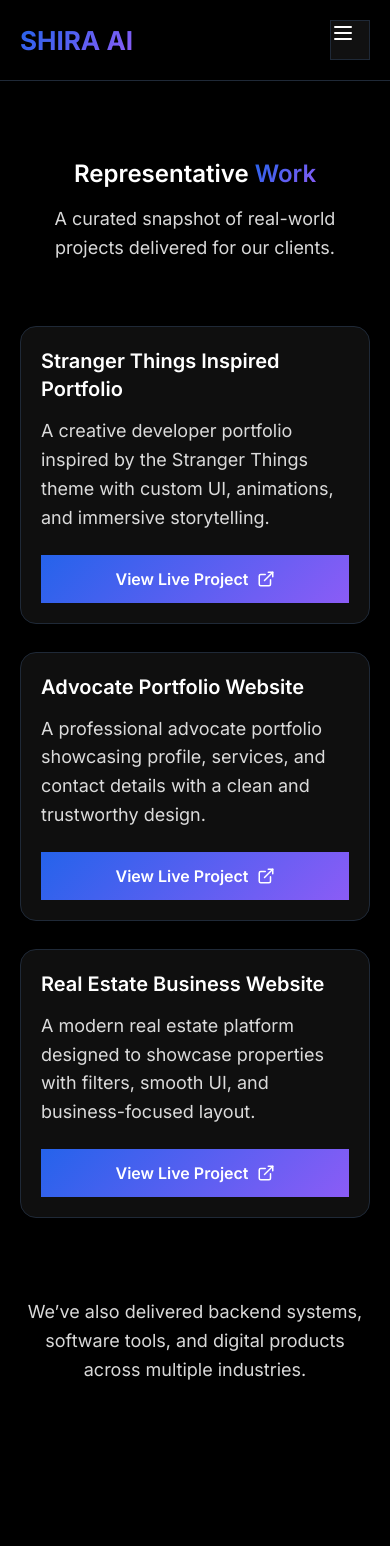
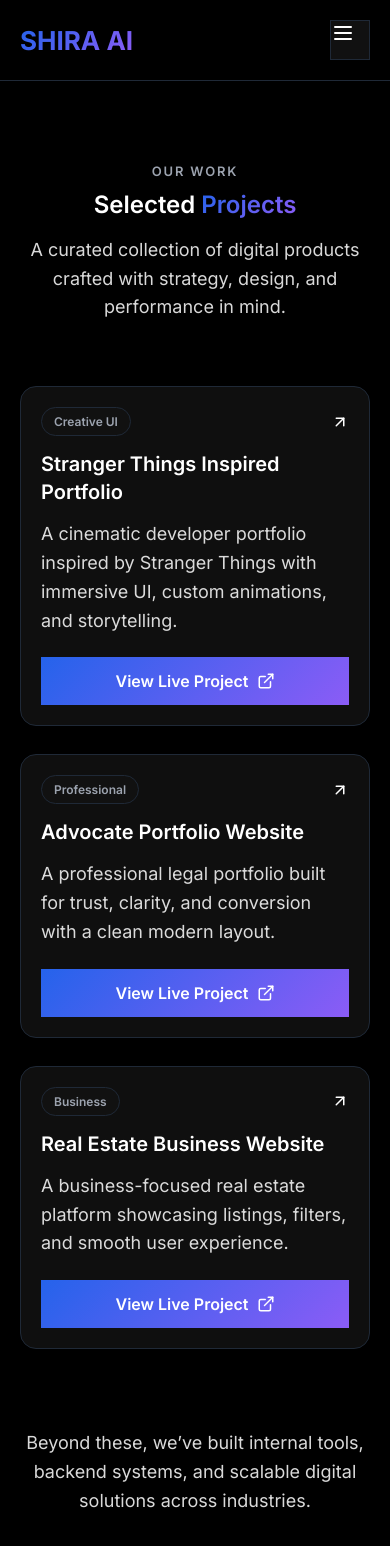
Before and after one commit to Shivam0701/SHIRA-AI, a React (Create React App) app in the folder frontend/: page /projects in a window 390 px wide. Shown: the top 1546 px of the page. Before the commit the page ends 1444 px from the top, so only its background shows below. Built offline with nearby package versions, Linux system fonts and the light colour scheme.

Commit message:
fix project page issue

```diff
--- a/frontend/src/App.css
+++ b/frontend/src/App.css
@@ -53,7 +53,7 @@
 }
 
 /* ================================
-   PAGE TRANSITION
+   PAGE TRANSITION (GLOBAL)
 ================================ */
 
 .page-transition {
@@ -111,7 +111,6 @@
   gap: 32px;
 }
 
-/* Nav buttons (About / Services / etc.) */
 .desktop-nav button {
   background: none;
   border: none;
@@ -128,7 +127,6 @@
   color: var(--text-primary);
 }
 
-/* Nav link (Projects) */
 .desktop-nav a {
   color: var(--text-muted);
   text-decoration: none;
@@ -155,7 +153,7 @@
   display: flex;
   align-items: center;
   justify-content: center;
-  transition: background 0.2s ease, border 0.2s ease;
+  transition: opacity 0.2s ease;
 }
 
 .theme-btn:hover {
@@ -197,7 +195,6 @@
   font-size: 18px;
   text-align: left;
   cursor: pointer;
-  font-family: inherit;
 }
 
 .mobile-menu a {
@@ -207,7 +204,7 @@
 }
 
 /* ================================
-   PROJECTS PAGE (FINAL FIX)
+   PROJECTS PAGE – BASE LAYOUT
 ================================ */
 
 .projects-page {
@@ -224,6 +221,15 @@
   margin-bottom: 16px;
 }
 
+.projects-eyebrow {
+  display: inline-block;
+  margin-bottom: 12px;
+  font-size: 13px;
+  letter-spacing: 0.14em;
+  font-weight: 600;
+  color: var(--text-muted);
+}
+
 .projects-list {
   max-width: 900px;
   margin: 0 auto;
@@ -232,11 +238,41 @@
   gap: 28px;
 }
 
+/* ================================
+   PROJECT CARD (CREATIVE)
+================================ */
+
 .project-card {
+  position: relative;
   background: var(--bg-secondary);
   padding: 32px;
   border-radius: 16px;
   border: 1px solid var(--border-subtle);
+  overflow: hidden;
+  transition: transform 0.35s ease, box-shadow 0.35s ease;
+}
+
+.project-card::before {
+  content: '';
+  position: absolute;
+  inset: 0;
+  background: linear-gradient(
+    120deg,
+    transparent,
+    rgba(255, 255, 255, 0.06),
+    transparent
+  );
+  opacity: 0;
+  transition: opacity 0.4s ease;
+}
+
+.project-card:hover {
+  transform: translateY(-8px);
+  box-shadow: 0 20px 40px rgba(0, 0, 0, 0.35);
+}
+
+.project-card:hover::before {
+  opacity: 1;
 }
 
 .project-card p {
@@ -244,10 +280,94 @@
   line-height: 1.6;
 }
 
+.project-card-top {
+  display: flex;
+  align-items: center;
+  justify-content: space-between;
+  margin-bottom: 14px;
+}
+
+.project-tag {
+  font-size: 12px;
+  font-weight: 600;
+  padding: 6px 12px;
+  border-radius: 999px;
+  background: var(--bg-overlay);
+  border: 1px solid var(--border-subtle);
+  color: var(--text-muted);
+}
+
 .project-btn {
   display: inline-flex;
   align-items: center;
   gap: 8px;
+}
+
+/* ================================
+   CINEMATIC ENTRY ANIMATIONS
+================================ */
+
+.cinematic-page {
+  animation: cinematicPageIn 1.1s cubic-bezier(0.22, 1, 0.36, 1);
+}
+
+@keyframes cinematicPageIn {
+  from {
+    opacity: 0;
+    transform: translateY(48px);
+  }
+  to {
+    opacity: 1;
+    transform: translateY(0);
+  }
+}
+
+.cinematic-header {
+  animation: cinematicHeader 0.8s ease forwards;
+}
+
+@keyframes cinematicHeader {
+  from {
+    opacity: 0;
+    transform: translateY(20px);
+  }
+  to {
+    opacity: 1;
+    transform: translateY(0);
+  }
+}
+
+.cinematic-card {
+  opacity: 0;
+  animation: cinematicCard 0.75s cubic-bezier(0.22, 1, 0.36, 1) forwards;
+}
+
+@keyframes cinematicCard {
+  from {
+    opacity: 0;
+    transform: translateY(36px);
+  }
+  to {
+    opacity: 1;
+    transform: translateY(0);
+  }
+}
+
+.cinematic-footer {
+  opacity: 0;
+  animation: cinematicFooter 0.7s ease forwards;
+  animation-delay: 300ms;
+}
+
+@keyframes cinematicFooter {
+  from {
+    opacity: 0;
+    transform: translateY(18px);
+  }
+  to {
+    opacity: 1;
+    transform: translateY(0);
+  }
 }
 
 .projects-footer {
@@ -257,7 +377,7 @@
 }
 
 /* ================================
-   RESPONSIVE
+   RESPONSIVE (SAFE)
 ================================ */
 
 @media (max-width: 768px) {
@@ -277,6 +397,15 @@
     padding: 20px;
   }
 
+  .project-card:hover {
+    transform: none;
+    box-shadow: none;
+  }
+
+  .project-card::before {
+    display: none;
+  }
+
   .project-btn {
     width: 100%;
     justify-content: center;
--- a/frontend/src/App.js
+++ b/frontend/src/App.js
@@ -3,11 +3,13 @@
 import Navbar from './components/Navbar';
 import Home from './pages/Home';
 import Projects from './pages/Projects';
+import ScrollToTop from './components/ScrollToTop'; // ✅ ADD THIS
 
 const App = () => {
   return (
     <div className="App">
       <Navbar />
+      <ScrollToTop /> {/* 🔥 MOST IMPORTANT LINE */}
 
       <main className="main-content">
         <Routes>
--- a/frontend/src/components/ScrollToTop.jsx
+++ b/frontend/src/components/ScrollToTop.jsx
@@ -1,17 +1,15 @@
-import { useEffect } from 'react';
+import { useLayoutEffect } from 'react';
 import { useLocation } from 'react-router-dom';
 
 const ScrollToTop = () => {
   const { pathname, hash } = useLocation();
 
-  useEffect(() => {
-    // 🔥 Agar hash hai, to ScrollToTop kuch nahi karega
+  useLayoutEffect(() => {
+    // Agar hash hai (#about, #services), to usko handle hone do
     if (hash) return;
 
-    window.scrollTo({
-      top: 0,
-      behavior: 'smooth',
-    });
+    // 🔥 DOM paint se pehle hi top pe le jao
+    window.scrollTo(0, 0);
   }, [pathname, hash]);
 
   return null;
--- a/frontend/src/pages/Projects.jsx
+++ b/frontend/src/pages/Projects.jsx
@@ -1,45 +1,62 @@
 import React from 'react';
-import { ExternalLink } from 'lucide-react';
+import { ExternalLink, ArrowUpRight } from 'lucide-react';
 
 const projects = [
   {
     title: 'Stranger Things Inspired Portfolio',
     description:
-      'A creative developer portfolio inspired by the Stranger Things theme with custom UI, animations, and immersive storytelling.',
+      'A cinematic developer portfolio inspired by Stranger Things with immersive UI, custom animations, and storytelling.',
     link: 'https://stranger-things-portfolio.vercel.app/',
+    tag: 'Creative UI',
   },
   {
     title: 'Advocate Portfolio Website',
     description:
-      'A professional advocate portfolio showcasing profile, services, and contact details with a clean and trustworthy design.',
+      'A professional legal portfolio built for trust, clarity, and conversion with a clean modern layout.',
     link: 'https://adv-shivendra-kumar.vercel.app/',
+    tag: 'Professional',
   },
   {
     title: 'Real Estate Business Website',
     description:
-      'A modern real estate platform designed to showcase properties with filters, smooth UI, and business-focused layout.',
+      'A business-focused real estate platform showcasing listings, filters, and smooth user experience.',
     link: 'https://real-estate-shira.vercel.app/',
+    tag: 'Business',
   },
 ];
 
 const Projects = () => {
   return (
-    <section className="page-transition projects-page">
+    <section className="projects-page cinematic-page">
       <div className="shira-container">
         {/* HEADER */}
-        <header className="projects-header">
+        <header className="projects-header cinematic-header">
+          <span className="projects-eyebrow">OUR WORK</span>
+
           <h1 className="heading-1">
-            Representative <span className="gradient-text">Work</span>
+            Selected <span className="gradient-text">Projects</span>
           </h1>
+
           <p className="body-medium">
-            A curated snapshot of real-world projects delivered for our clients.
+            A curated collection of digital products crafted with strategy,
+            design, and performance in mind.
           </p>
         </header>
 
         {/* PROJECT LIST */}
         <div className="projects-list">
           {projects.map((project, i) => (
-            <article className="project-card" key={i}>
+            <article
+              className="project-card cinematic-card"
+              style={{ animationDelay: `${i * 140}ms` }}
+              key={i}
+            >
+              {/* Card Header */}
+              <div className="project-card-top">
+                <span className="project-tag">{project.tag}</span>
+                <ArrowUpRight size={18} className="project-arrow" />
+              </div>
+
               <h3 className="heading-3">{project.title}</h3>
 
               <p className="body-medium project-desc">
@@ -60,10 +77,10 @@
         </div>
 
         {/* FOOTER */}
-        <footer className="projects-footer">
+        <footer className="projects-footer cinematic-footer">
           <p className="body-medium">
-            We’ve also delivered backend systems, software tools, and digital
-            products across multiple industries.
+            Beyond these, we’ve built internal tools, backend systems, and
+            scalable digital solutions across industries.
           </p>
         </footer>
       </div>
```
